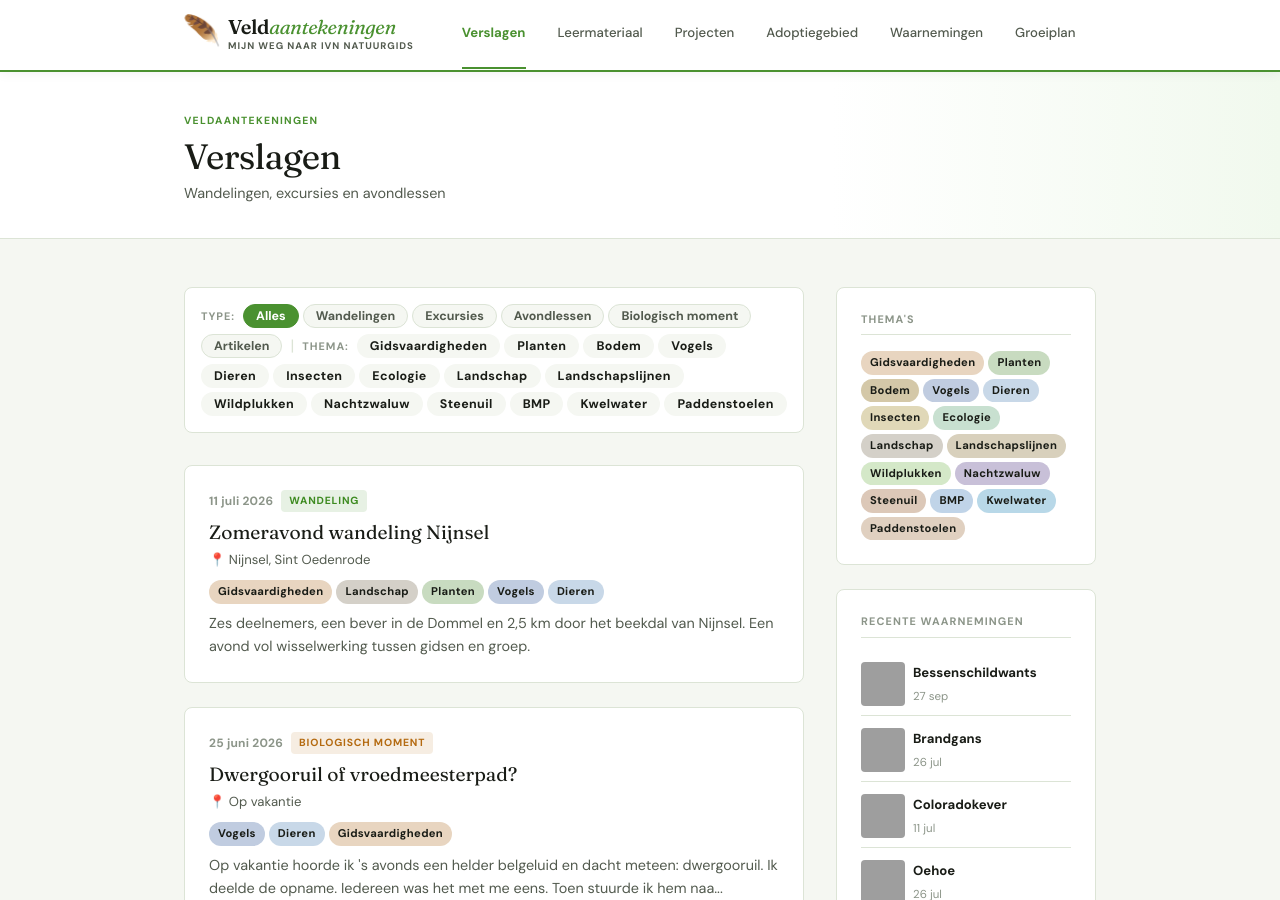
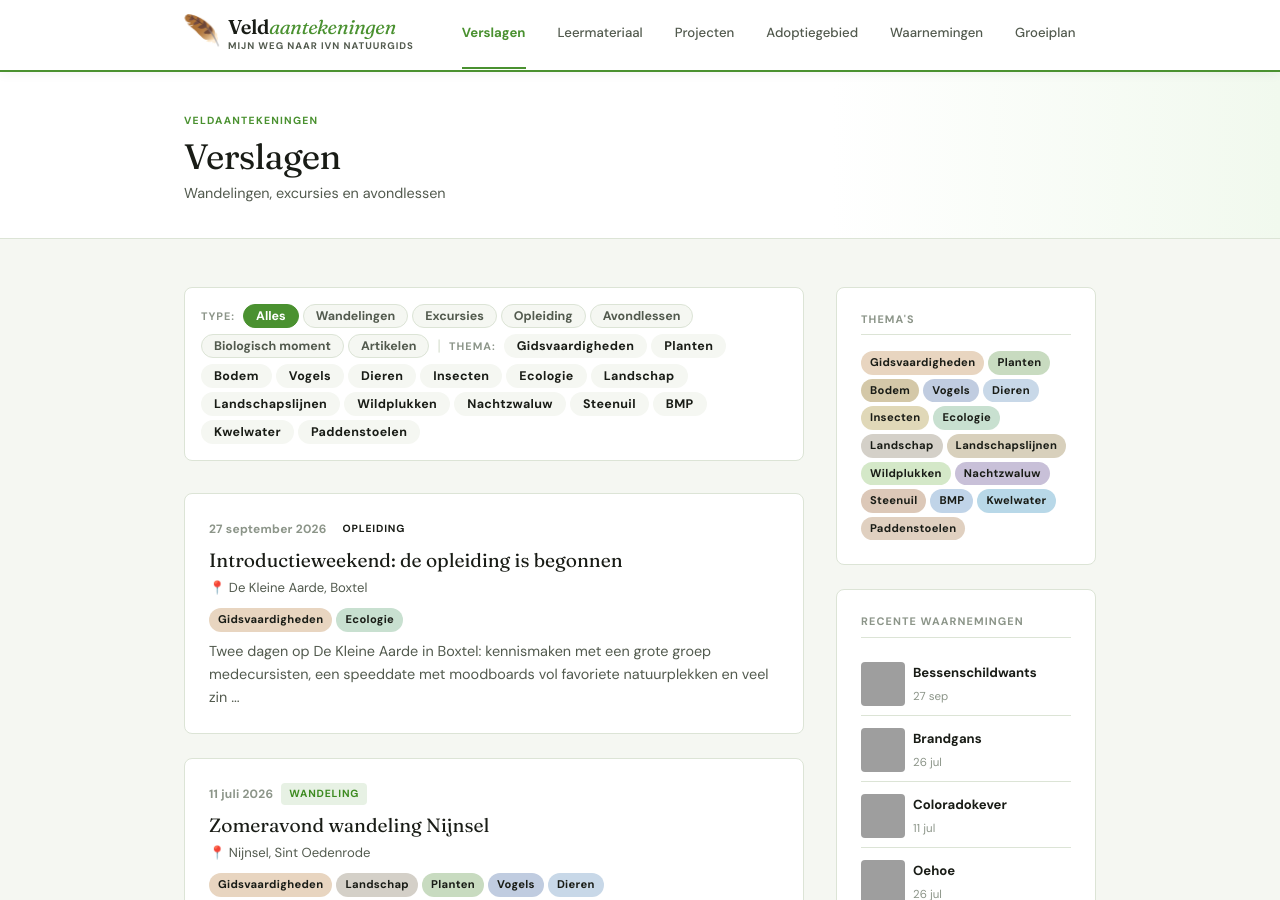
Before and after one commit to iMartzen/natuurgids, a Jekyll site: the page built from pages/verslagen.html, in a window 1280 px wide and 900 px high. Built offline with Jekyll 4.4.1, drawn with Linux system fonts in a browser that asks for light colours; part of the change alters nothing that is shown; grey boxes are pictures that could not be loaded.

Commit message:
add: verslag introductieweekend NGO
Co-Authored-By: Claude Opus 5.5 <noreply@anthropic.com>

```diff
--- /dev/null
+++ b/_posts/2026-09-27-introductieweekend-de-kleine-aarde.md
@@ -0,0 +1,46 @@
+---
+layout: post
+title: "Introductieweekend: de opleiding is begonnen"
+date: 2026-09-27
+type: opleiding
+themas: [gidsvaardigheden, ecologie]
+locatie: "De Kleine Aarde, Boxtel"
+excerpt: "Twee dagen op De Kleine Aarde in Boxtel: kennismaken met een grote groep medecursisten, een speeddate met moodboards vol favoriete natuurplekken en veel zin in de komende twee jaar."
+---
+
+Het is zover: de **IVN Natuurgidsenopleiding Het Groene Woud** is officieel van start gegaan. Op 26 en 27 september kwamen we samen voor het introductieweekend op **De Kleine Aarde** in Boxtel, de plek waar we de komende twee jaar ook onze woensdagavondlessen hebben. Het was een heel leuk weekend op een hele mooie plek.
+
+| | |
+| --- | --- |
+| **Datum** | Zaterdag 26 en zondag 27 september 2026 |
+| **Locatie** | De Kleine Aarde, Het Klaverblad 13, Boxtel |
+| **Blok** | Blok 1: Kennismaking & oriëntatie |
+
+## Zaterdag: welkom en oriëntatie
+
+De eerste dag stond in het teken van kennismaken en uitleg. Na koffie en een voorstelronde sprak **Ronald van Meygaarden**, voorzitter van Stichting Landschap Het Groene Woud en burgemeester van Boxtel.
+
+Daarna gingen we in groepjes langs een **activiteitencarrousel** met vier onderdelen:
+
+- **Communicatie en digitale middelen**, met onder andere uitleg over ons.ivn.nl.
+- **Presenteren**, waarbij we tips kregen om een verhaal goed over te brengen.
+- **Een natuurmoment**, dat werd voorgedaan. Zo'n natuurmoment is een vaste opdracht die we tijdens de opleiding zelf moeten uitvoeren.
+- **Een rondleiding over De Kleine Aarde**: van de eetbare bostuin, langs de bijen- en insectentuin, naar de voedseltuin. Onderweg kwamen we langs het Kringloophuis, een bolvormige woning die in 1974 is gebouwd als voorbeeld van duurzamer omgaan met de aarde.
+
+In de middag vertelde **Renske Visser** over de initiatieven die IVN in Noord-Brabant en Limburg allemaal heeft lopen. Ze liet zien hoe zij als directeur het overzicht houdt en waar ze haar tijd en aandacht aan besteedt. Vooral haar enthousiasme over het werk van alle betrokkenen sprong eruit.
+
+Aan het einde van de dag kregen we uitleg over de opleiding zelf: de opdrachten en het eerste lesblok. We gingen naar huis met een prachtige lesmap vol informatie en een boekje over werkvormen.
+
+Het was grappig om iedereen voor het eerst te zien en te merken hoe zoiets verloopt in zo'n grote groep.
+
+## Zondag: mijn favoriete natuurplek
+
+Voor zondag hadden we huiswerk: een **moodboard van onze favoriete natuurplek**. Die werden gepresenteerd in de vorm van een soort **speeddate**, telkens een kort gesprek met iemand anders, aan de hand van elkaars moodboard.
+
+Dat was echt heel leuk. Zo leer je in korte tijd veel verschillende mensen kennen, en ook hun mooie plekken. Veel plekken lagen in Brabant, maar er zaten er ook een paar buiten de provincie tussen en zelfs in het buitenland. Een leuke manier om kennis te maken: je hoort meteen waar iemands hart ligt als het om natuur gaat.
+
+'s Middags beantwoordde boswachter **Frans Kapteijns** in "Stuifmeel" allerlei natuurvragen, en we sloten het weekend af met een borrel.
+
+## Vooruitblik: ecologie
+
+Ik heb heel veel zin in de komende twee jaar. Aanstaande woensdag beginnen de lessen met **ecologie**, en het eerste onderwerp is **symbiose**. Daar heb ik me al op voorbereid. Zin in!
--- a/pages/verslagen.html
+++ b/pages/verslagen.html
@@ -9,6 +9,7 @@ subtitle: Wandelingen, excursies en avondlessen
   <button class="filter-btn active" data-filter-type="">Alles</button>
   <button class="filter-btn" data-filter-type="wandeling">Wandelingen</button>
   <button class="filter-btn" data-filter-type="excursie">Excursies</button>
+  <button class="filter-btn" data-filter-type="opleiding">Opleiding</button>
   <button class="filter-btn" data-filter-type="avondles">Avondlessen</button>
   <button class="filter-btn" data-filter-type="biologisch-moment">Biologisch moment</button>
   <button class="filter-btn" data-filter-type="artikel">Artikelen</button>
```
